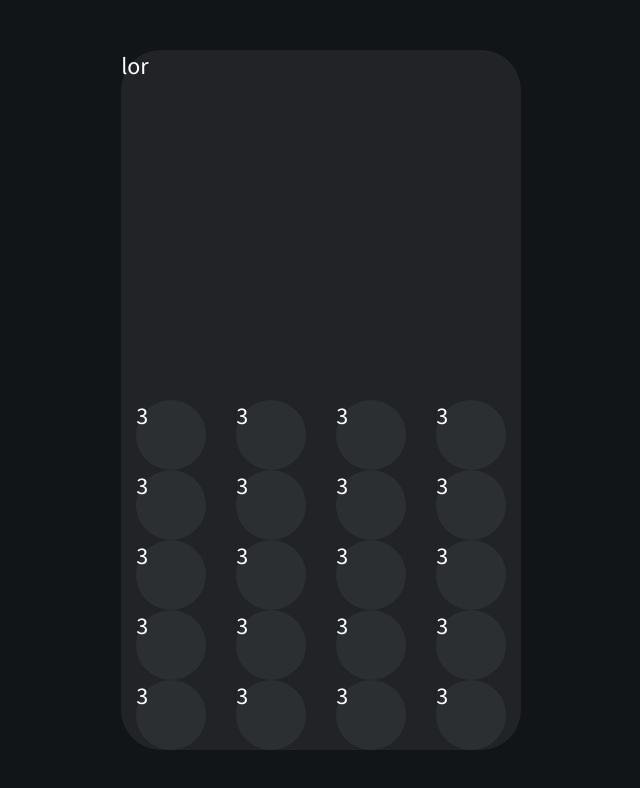
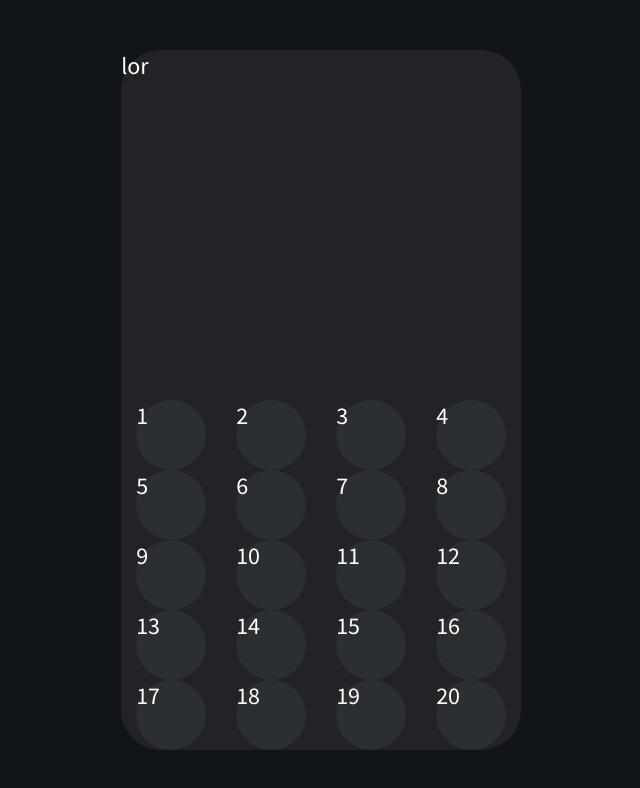
Before and after one commit to Fernando-ui/calc-app, a React (Vite) app: page / in a window 1280 px wide. Shown: the top 788 px of the page, without its empty margins (314-954 px from the left). Built offline with nearby package versions, Linux system fonts and the light colour scheme.

Commit message:
Colocando span en el contenido de los span de los botones

```diff
--- a/src/components/Teclado.tsx
+++ b/src/components/Teclado.tsx
@@ -4,26 +4,66 @@ export const Teclado = () => {
   return (
     <>
       <div className="calc__container-button">
-        <div className="calc__button button-1">3</div>
-        <div className="calc__button button-2">3</div>
-        <div className="calc__button button-3">3</div>
-        <div className="calc__button button-4">3</div>
-        <div className="calc__button button-5">3</div>
-        <div className="calc__button button-6">3</div>
-        <div className="calc__button button-7">3</div>
-        <div className="calc__button button-8">3</div>
-        <div className="calc__button button-9">3</div>
-        <div className="calc__button button-10">3</div>
-        <div className="calc__button button-11">3</div>
-        <div className="calc__button button-12">3</div>
-        <div className="calc__button button-13">3</div>
-        <div className="calc__button button-14">3</div>
-        <div className="calc__button button-15">3</div>
-        <div className="calc__button button-16">3</div>
-        <div className="calc__button button-17">3</div>
-        <div className="calc__button button-18">3</div>
-        <div className="calc__button button-19">3</div>
-        <div className="calc__button button-20">3</div>
+        <div className="calc__button button-1">
+          <span className="calc__button--inf1">1</span>
+        </div>
+        <div className="calc__button button-2">
+          <span className="calc__button--inf2">2</span>
+        </div>
+        <div className="calc__button button-3">
+          <span className="calc__button--inf3">3</span>
+        </div>
+        <div className="calc__button button-4">
+          <span className="calc__button--inf4">4</span>
+        </div>
+        <div className="calc__button button-5">
+          <span className="calc__button--inf5">5</span>
+        </div>
+        <div className="calc__button button-6">
+          <span className="calc__button--inf6">6</span>
+        </div>
+        <div className="calc__button button-7">
+          <span className="calc__button--inf7">7</span>
+        </div>
+        <div className="calc__button button-8">
+          <span className="calc__button--inf8">8</span>
+        </div>
+        <div className="calc__button button-9">
+          <span className="calc__button--inf9">9</span>
+        </div>
+        <div className="calc__button button-10">
+          <span className="calc__button--info0">10</span>
+        </div>
+        <div className="calc__button button-11">
+          <span className="calc__button--info1">11</span>
+        </div>
+        <div className="calc__button button-12">
+          <span className="calc__button--info2">12</span>
+        </div>
+        <div className="calc__button button-13">
+          <span className="calc__button--info3">13</span>
+        </div>
+        <div className="calc__button button-14">
+          <span className="calc__button--info4">14</span>
+        </div>
+        <div className="calc__button button-15">
+          <span className="calc__button--info5">15</span>
+        </div>
+        <div className="calc__button button-16">
+          <span className="calc__button--info6">16</span>
+        </div>
+        <div className="calc__button button-17">
+          <span className="calc__button--info7">17</span>
+        </div>
+        <div className="calc__button button-18">
+          <span className="calc__button--info8">18</span>
+        </div>
+        <div className="calc__button button-19">
+          <span className="calc__button--info9">19</span>
+        </div>
+        <div className="calc__button button-20">
+          <span className="calc__button--info0">20</span>
+        </div>
       </div>
     </>
   );
--- a/src/styles/css/style.css
+++ b/src/styles/css/style.css
@@ -23,9 +23,9 @@ body {
   font-size: 2.4rem;
   font-family: 'Source Sans Pro', sans-serif;
   box-sizing: border-box;
-  position: relative;
   width: 98vw;
-  height: 98vh; }
+  height: 98vh;
+  position: relative; }
 
 .calc {
   position: absolute;
--- a/src/styles/sass/base/_base.scss
+++ b/src/styles/sass/base/_base.scss
@@ -17,7 +17,7 @@ body{
     font-size: 2.4rem;
     font-family: 'Source Sans Pro', sans-serif;
     box-sizing:border-box;
-    position:relative;
     width:98vw;
     height: 98vh;
+    position:relative;
 }
```
